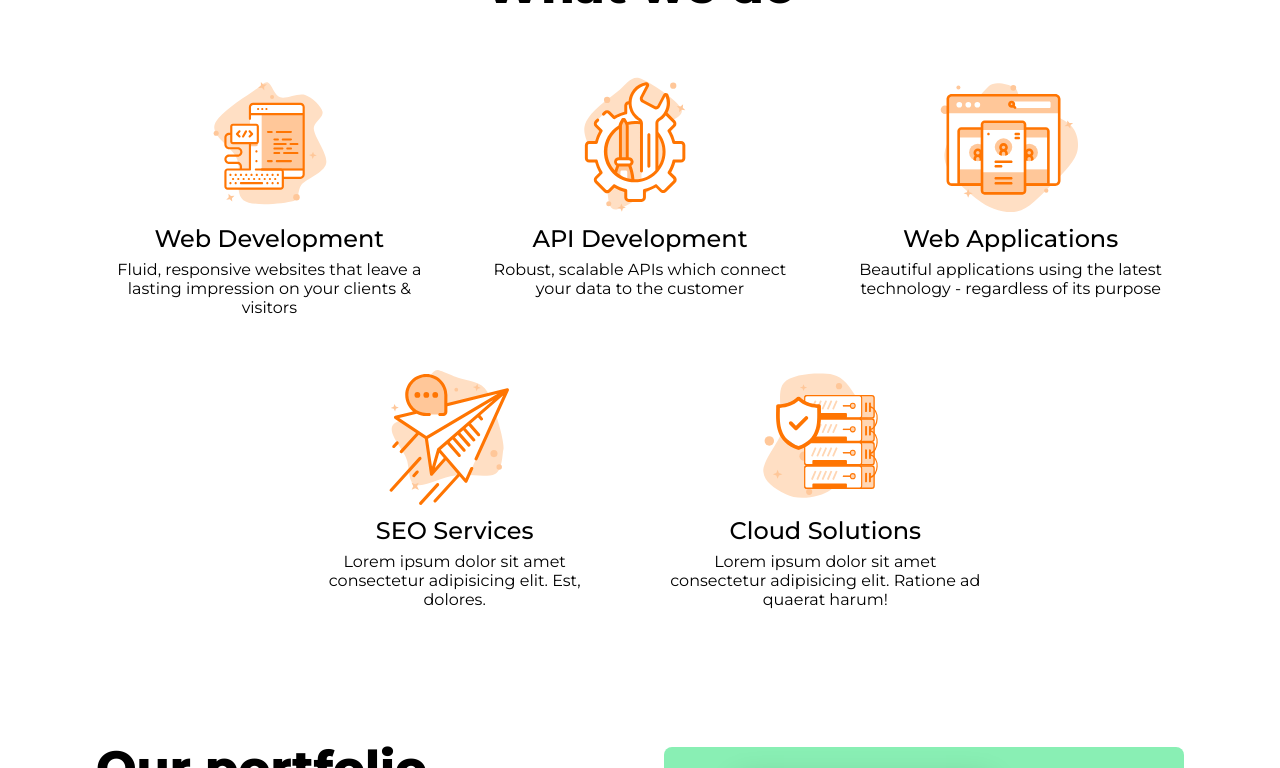
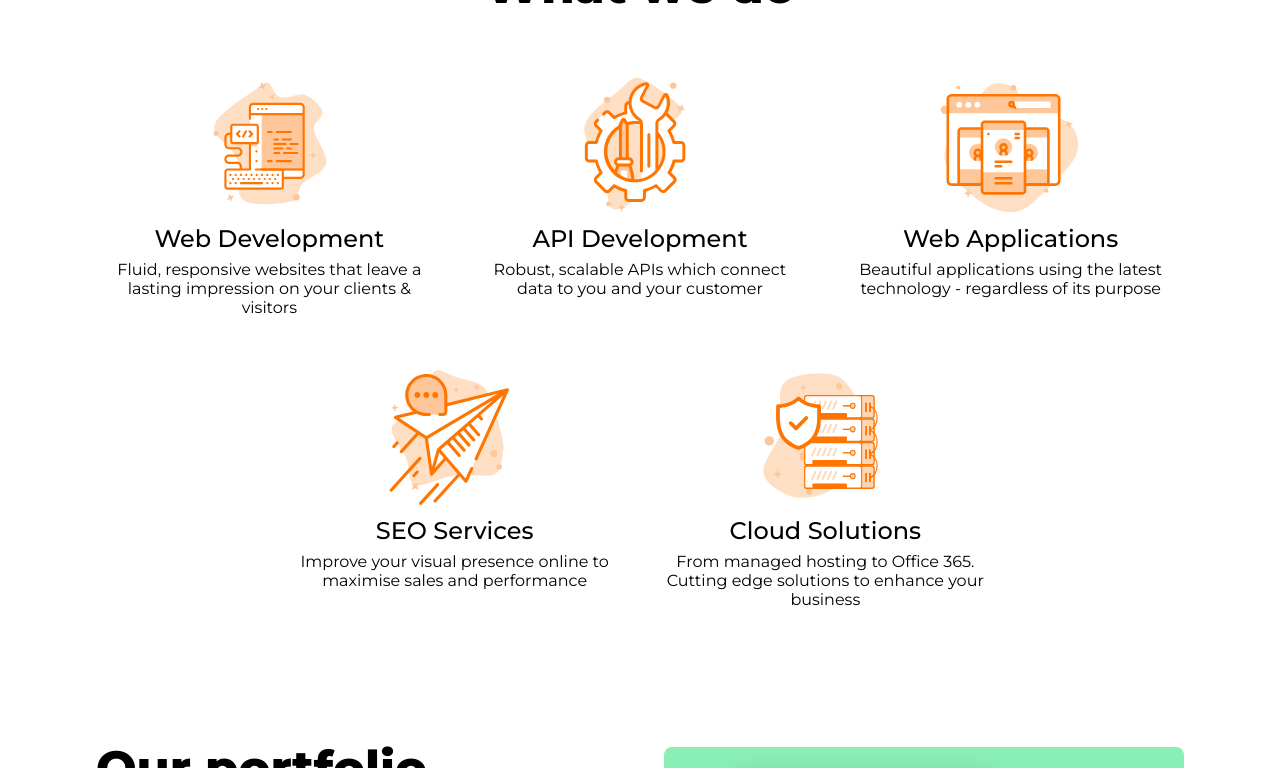
Before and after one commit to Polax-Digital/polax-jekyll, a Jekyll site: the page built from index.md, in a window 1280 px wide and 900 px high, scrolled down 646 px, cut to the strip 0-768 px from the top of the window. Built offline with Jekyll 4.4.1, drawn with Linux system fonts in a browser that asks for light colours; nearby versions of some CDN libraries; some web fonts are replaced.

Commit message:
Updated service paragraphs

```diff
--- a/_layouts/home.html
+++ b/_layouts/home.html
@@ -82,8 +82,8 @@
                                 API Development
                             </h3>
                             <p class="service-paragraph text-center">
-                                Robust, scalable APIs which connect your data to
-                                the customer
+                                Robust, scalable APIs which connect data to you
+                                and your customer
                             </p>
                         </div>
                     </div>
@@ -117,8 +117,8 @@
                                 SEO Services
                             </h3>
                             <p class="service-paragraph text-center">
-                                Lorem ipsum dolor sit amet consectetur
-                                adipisicing elit. Est, dolores.
+                                Improve your visual presence online to maximise
+                                sales and performance
                             </p>
                         </div>
                     </div>
@@ -135,8 +135,8 @@
                                 Cloud Solutions
                             </h3>
                             <p class="service-paragraph text-center">
-                                Lorem ipsum dolor sit amet consectetur
-                                adipisicing elit. Ratione ad quaerat harum!
+                                From managed hosting to Office 365. Cutting edge
+                                solutions to enhance your business
                             </p>
                         </div>
                     </div>
```
